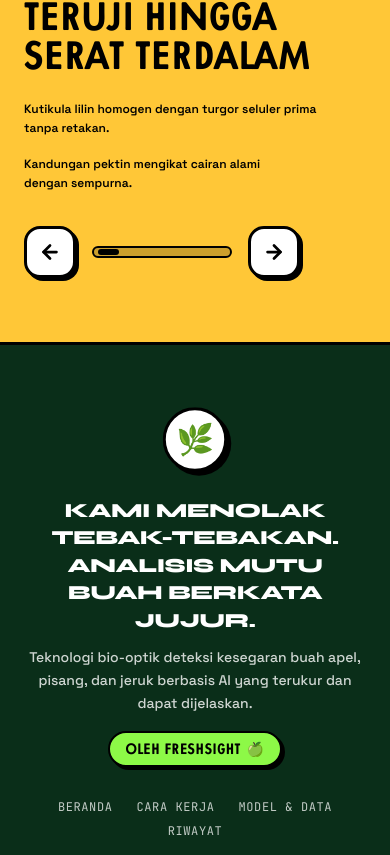
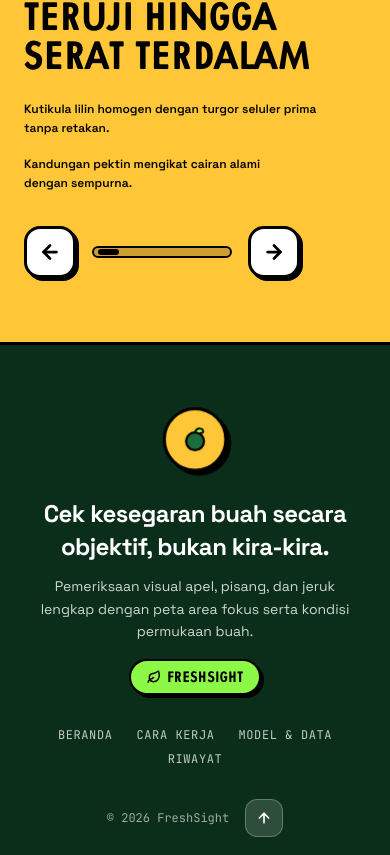
Before and after one commit to radithtzy0890/FreshSightWeb, a React (Vite) app in the folder apps/web/: page /#/ in a window 390 px wide. Shown: the part 1142-1997 px from the top of the page. Built offline with nearby package versions, Linux system fonts and the light colour scheme; no server answers.

Commit message:
polish(web): refine copywriting, replace emoji icons, and show single moving card in history

```diff
--- a/apps/web/src/components/AnalysisResultCard.tsx
+++ b/apps/web/src/components/AnalysisResultCard.tsx
@@ -1,5 +1,6 @@
 import React, { useState } from 'react';
 import { Link } from 'react-router-dom';
+import { AlertTriangle } from 'lucide-react';
 import { AnalysisResult, Verdict } from '../types';
 import {
   MODEL_LABELS,
@@ -111,15 +112,16 @@ export const AnalysisResultCard: React.FC<AnalysisResultCardProps> = ({
         )}
 
         {multipleFruits && (
-          <div className="rounded-2xl border-2 border-black bg-[#FFF3D6] p-3 text-[11px] font-semibold text-black/80 leading-relaxed">
-            ⚠ Terdeteksi {result.fruitCount} kandidat buah. Model dioptimalkan untuk satu buah
-            per foto; hasil ditandai RAGU.
+          <div className="rounded-2xl border-2 border-black bg-[#FFF3D6] p-3 text-[11px] font-semibold text-black/80 leading-relaxed flex items-start gap-2">
+            <AlertTriangle size={15} className="shrink-0 mt-0.5 text-[#B45309]" />
+            <span>Terdeteksi {result.fruitCount} kandidat buah. Model dioptimalkan untuk satu buah per foto; hasil ditandai RAGU.</span>
           </div>
         )}
 
         {verdict === 'tidak_terdeteksi' && (
-          <div className="rounded-2xl border-2 border-black bg-[#FFE8B3] p-3 text-[11px] font-semibold text-black/85 leading-relaxed">
-            ⚠ Objek buah tidak terdeteksi secara valid. Gunakan foto apel, pisang, atau jeruk utuh dengan latar belakang polos.
+          <div className="rounded-2xl border-2 border-black bg-[#FFE8B3] p-3 text-[11px] font-semibold text-black/85 leading-relaxed flex items-start gap-2">
+            <AlertTriangle size={15} className="shrink-0 mt-0.5 text-[#B45309]" />
+            <span>Objek buah tidak terdeteksi secara valid. Gunakan foto apel, pisang, atau jeruk utuh dengan latar belakang polos.</span>
           </div>
         )}
 
--- a/apps/web/src/components/Footer.tsx
+++ b/apps/web/src/components/Footer.tsx
@@ -1,6 +1,6 @@
 import React from 'react';
 import { Link } from 'react-router-dom';
-import { ArrowUp } from 'lucide-react';
+import { ArrowUp, Leaf } from 'lucide-react';
 import { sound } from '../services/soundEngine';
 
 export const Footer: React.FC = () => {
@@ -15,25 +15,26 @@ export const Footer: React.FC = () => {
       <Link
         to="/"
         onClick={() => sound.play('swoosh')}
-        className="w-16 h-16 rounded-full bg-white text-black flex items-center justify-center border-3 border-black shadow-[4px_4px_0_#000000] text-3xl font-bold hover:scale-105 transition-transform cursor-pointer animate-fruit-bob"
+        className="w-16 h-16 rounded-full bg-[#FFC737] text-black flex items-center justify-center border-3 border-black shadow-[4px_4px_0_#000000] hover:scale-105 transition-transform cursor-pointer animate-fruit-bob"
         aria-label="Kembali ke beranda"
       >
-        🌿
+        <svg viewBox="0 0 36 36" className="w-8 h-8" aria-hidden="true">
+          <circle cx="18" cy="20" r="10" fill="#1E6B3E" stroke="#000" strokeWidth="2.5" />
+          <path d="M18 9 C21 4, 28 5, 27 10 C23 12, 19 11, 18 9Z" fill="#8DF947" stroke="#000" strokeWidth="2" strokeLinejoin="round" />
+        </svg>
       </Link>
 
-      <div className="space-y-3 max-w-3xl mx-auto px-6">
-        <p className="font-display text-xl sm:text-2xl md:text-[1.65rem] font-extrabold uppercase tracking-tight text-white leading-snug">
-          KAMI MENOLAK <span className="whitespace-nowrap">TEBAK-TEBAKAN.</span>
-          <br />
-          ANALISIS MUTU BUAH BERKATA JUJUR.
+      <div className="space-y-3 max-w-2xl mx-auto px-6">
+        <p className="font-display text-2xl sm:text-3xl font-bold tracking-tight text-white leading-snug">
+          Cek kesegaran buah secara objektif, bukan kira-kira.
         </p>
-        <p className="text-sm sm:text-base font-medium text-white/80 tracking-normal leading-relaxed max-w-xl mx-auto">
-          Teknologi bio-optik deteksi kesegaran buah apel, pisang, dan jeruk berbasis AI yang terukur dan dapat dijelaskan.
+        <p className="text-sm sm:text-base font-normal text-white/80 leading-relaxed max-w-xl mx-auto">
+          Pemeriksaan visual apel, pisang, dan jeruk lengkap dengan peta area fokus serta kondisi permukaan buah.
         </p>
         <div className="pt-1 flex justify-center">
           <span className="inline-flex items-center gap-1.5 px-4 py-1.5 rounded-full bg-[#8DF947] text-black border-2 border-black shadow-[3px_3px_0_#000000] font-passata text-sm uppercase tracking-wider">
-            <span>OLEH FRESHSIGHT</span>
-            <span aria-hidden="true">🍏</span>
+            <Leaf size={14} strokeWidth={2.5} />
+            <span>FRESHSIGHT</span>
           </span>
         </div>
       </div>
@@ -47,7 +48,7 @@ export const Footer: React.FC = () => {
 
       <div className="flex items-center gap-4 pt-2">
         <p className="font-mono-tech text-xs text-white/60">
-          © 2026 FreshSight Bio-Optik
+          © 2026 FreshSight
         </p>
 
         <button
--- a/apps/web/src/components/Navbar.tsx
+++ b/apps/web/src/components/Navbar.tsx
@@ -1,6 +1,6 @@
 import React, { useState, useEffect } from 'react';
 import { Link, NavLink, useLocation } from 'react-router-dom';
-import { Menu, X } from 'lucide-react';
+import { Menu, X, Home, ScanSearch, BarChart3, History } from 'lucide-react';
 import { sound } from '../services/soundEngine';
 
 const navClass = ({ isActive }: { isActive: boolean }) =>
@@ -114,7 +114,7 @@ export const Navbar: React.FC = () => {
               setMobileMenuOpen(false);
             }}
           >
-            <span>Beranda 🍏</span>
+            <span className="inline-flex items-center gap-2"><Home size={18} strokeWidth={2.5} /> Beranda</span>
             <span>✦</span>
           </NavLink>
           <NavLink
@@ -125,7 +125,7 @@ export const Navbar: React.FC = () => {
               setMobileMenuOpen(false);
             }}
           >
-            <span>Cara Kerja 🔬</span>
+            <span className="inline-flex items-center gap-2"><ScanSearch size={18} strokeWidth={2.5} /> Cara Kerja</span>
             <span>✦</span>
           </NavLink>
           <NavLink
@@ -136,7 +136,7 @@ export const Navbar: React.FC = () => {
               setMobileMenuOpen(false);
             }}
           >
-            <span>Model & Riset 📊</span>
+            <span className="inline-flex items-center gap-2"><BarChart3 size={18} strokeWidth={2.5} /> Model & Data</span>
             <span>✦</span>
           </NavLink>
           <NavLink
@@ -147,7 +147,7 @@ export const Navbar: React.FC = () => {
               setMobileMenuOpen(false);
             }}
           >
-            <span>Riwayat Arsip 📜</span>
+            <span className="inline-flex items-center gap-2"><History size={18} strokeWidth={2.5} /> Riwayat</span>
             <span>✦</span>
           </NavLink>
         </div>
--- a/apps/web/src/components/ResultDetailModal.tsx
+++ b/apps/web/src/components/ResultDetailModal.tsx
@@ -1,6 +1,6 @@
 import React, { useEffect, useState } from 'react';
 import { createPortal } from 'react-dom';
-import { Download, X } from 'lucide-react';
+import { Download, X, AlertTriangle } from 'lucide-react';
 import { AnalysisResult, Verdict } from '../types';
 import {
   FRUIT_NAMES,
@@ -184,9 +184,9 @@ export const ResultDetailModal: React.FC<ResultDetailModalProps> = ({ result, on
             </div>
 
             {multipleFruits && (
-              <div className="rounded-2xl border-2 border-black bg-[#FFF3D6] p-3 text-xs font-semibold text-black/80 leading-relaxed">
-                ⚠ Terdeteksi {result.fruitCount} kandidat buah. Model dioptimalkan untuk satu
-                buah per foto; hasil ditandai RAGU.
+              <div className="rounded-2xl border-2 border-black bg-[#FFF3D6] p-3 text-xs font-semibold text-black/80 leading-relaxed flex items-start gap-2">
+                <AlertTriangle size={15} className="shrink-0 mt-0.5 text-[#B45309]" />
+                <span>Terdeteksi {result.fruitCount} kandidat buah. Model dioptimalkan untuk satu buah per foto; hasil ditandai RAGU.</span>
               </div>
             )}
 
--- a/apps/web/src/components/ResultsInspector.tsx
+++ b/apps/web/src/components/ResultsInspector.tsx
@@ -50,7 +50,7 @@ export const ResultsInspector: React.FC<ResultsInspectorProps> = ({ result }) =>
           <div className="max-w-3xl mb-10">
             <span className="inline-flex items-center gap-2 text-xs font-bold uppercase tracking-widest text-[#8DF947] mb-2">
               <CheckCircle2 size={14} />
-              Alur Analisis · 解析フロー
+              Alur Pemeriksaan
             </span>
             <h1 className="font-passata text-5xl sm:text-7xl text-shadow-3d-white uppercase leading-none">
               CARA KERJA
@@ -215,7 +215,7 @@ export const ResultsInspector: React.FC<ResultsInspectorProps> = ({ result }) =>
           </h2>
 
           <p className="text-base sm:text-xl font-semibold text-white/90 tracking-wide mt-2">
-            Kualitas nutrisi buah tanpa kompromi 🍏
+            Pilihan tepat untuk konsumsi harian maupun sortir stok.
           </p>
         </div>
       </section>
--- a/apps/web/src/index.css
+++ b/apps/web/src/index.css
@@ -95,7 +95,7 @@ p {
 }
 
 .font-display {
-  font-family: 'Syne', 'Space Grotesk', system-ui, sans-serif;
+  font-family: 'Space Grotesk', system-ui, -apple-system, sans-serif;
   font-size-adjust: from-font;
 }
 
@@ -490,12 +490,25 @@ p {
   100% { transform: translateX(-50%); }
 }
 
+@keyframes fs-single-glide {
+  0% { transform: translateX(0); }
+  100% { transform: translateX(calc(100cqi - 100%)); }
+}
+
 .marquee-container {
   overflow: hidden;
   position: relative;
   width: 100%;
+  container-type: inline-size;
   mask-image: linear-gradient(to right, transparent, black 3%, black 97%, transparent);
   -webkit-mask-image: linear-gradient(to right, transparent, black 3%, black 97%, transparent);
+}
+
+.marquee-container--glide {
+  overflow: hidden;
+  position: relative;
+  width: 100%;
+  container-type: inline-size;
 }
 
 .marquee-track {
@@ -508,10 +521,24 @@ p {
   }
 }
 
+.marquee-track--glide {
+  display: flex;
+  gap: 1.25rem;
+  width: max-content;
+  will-change: transform;
+  @media (prefers-reduced-motion: no-preference) {
+    animation: fs-single-glide 9s ease-in-out infinite alternate;
+  }
+}
+
 .marquee-track.is-paused,
 .marquee-track:hover,
 .marquee-track:active,
-.marquee-track:focus-within {
+.marquee-track:focus-within,
+.marquee-track--glide.is-paused,
+.marquee-track--glide:hover,
+.marquee-track--glide:active,
+.marquee-track--glide:focus-within {
   animation-play-state: paused;
 }
 
```
Also changed, not shown: apps/web/index.html (+1 -1 lines), apps/web/src/components/Hero.tsx (+5 -5 lines), apps/web/src/components/HistoryJournal.tsx (+10 -10 lines), 5 other files (tests, documents, lock files or other folders).
